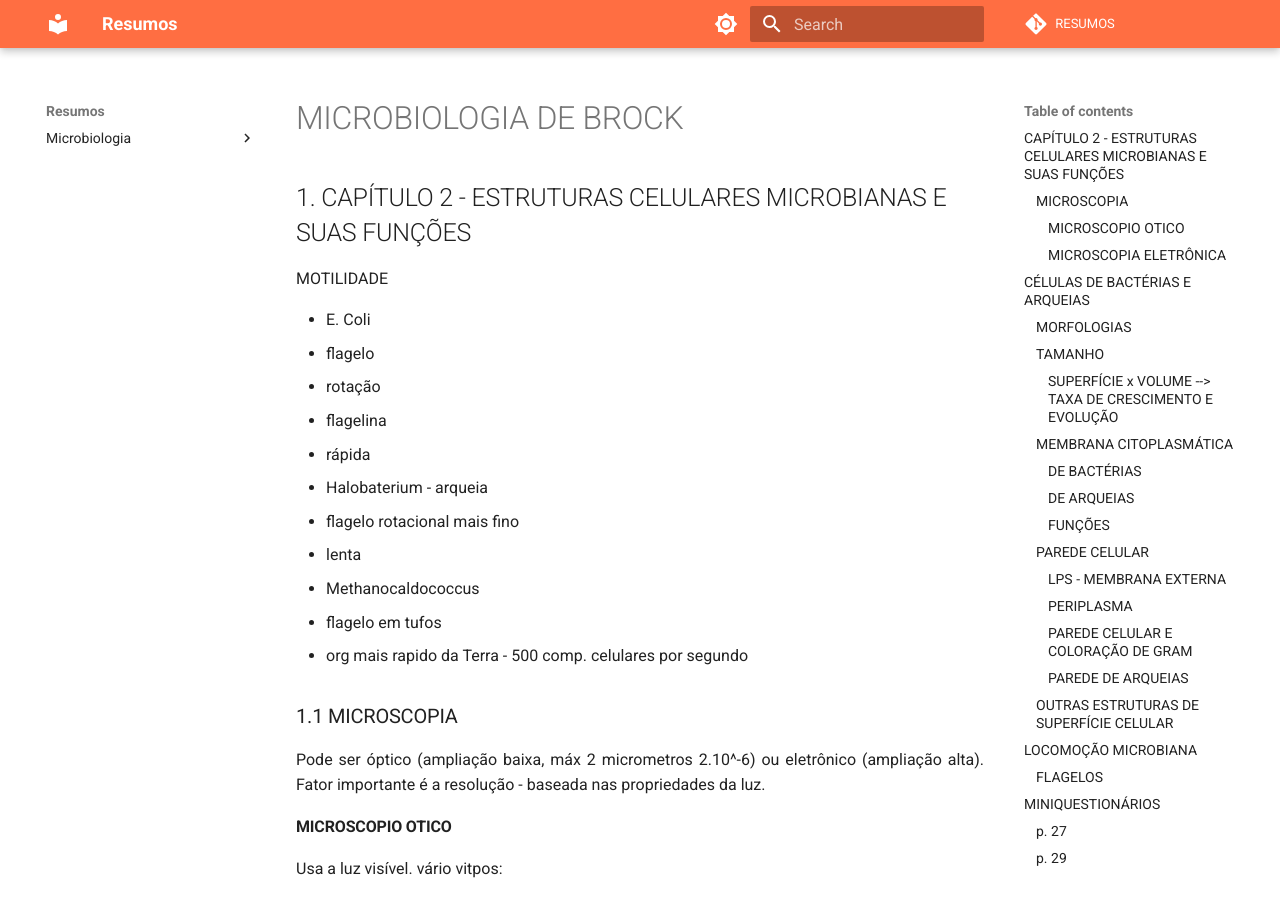
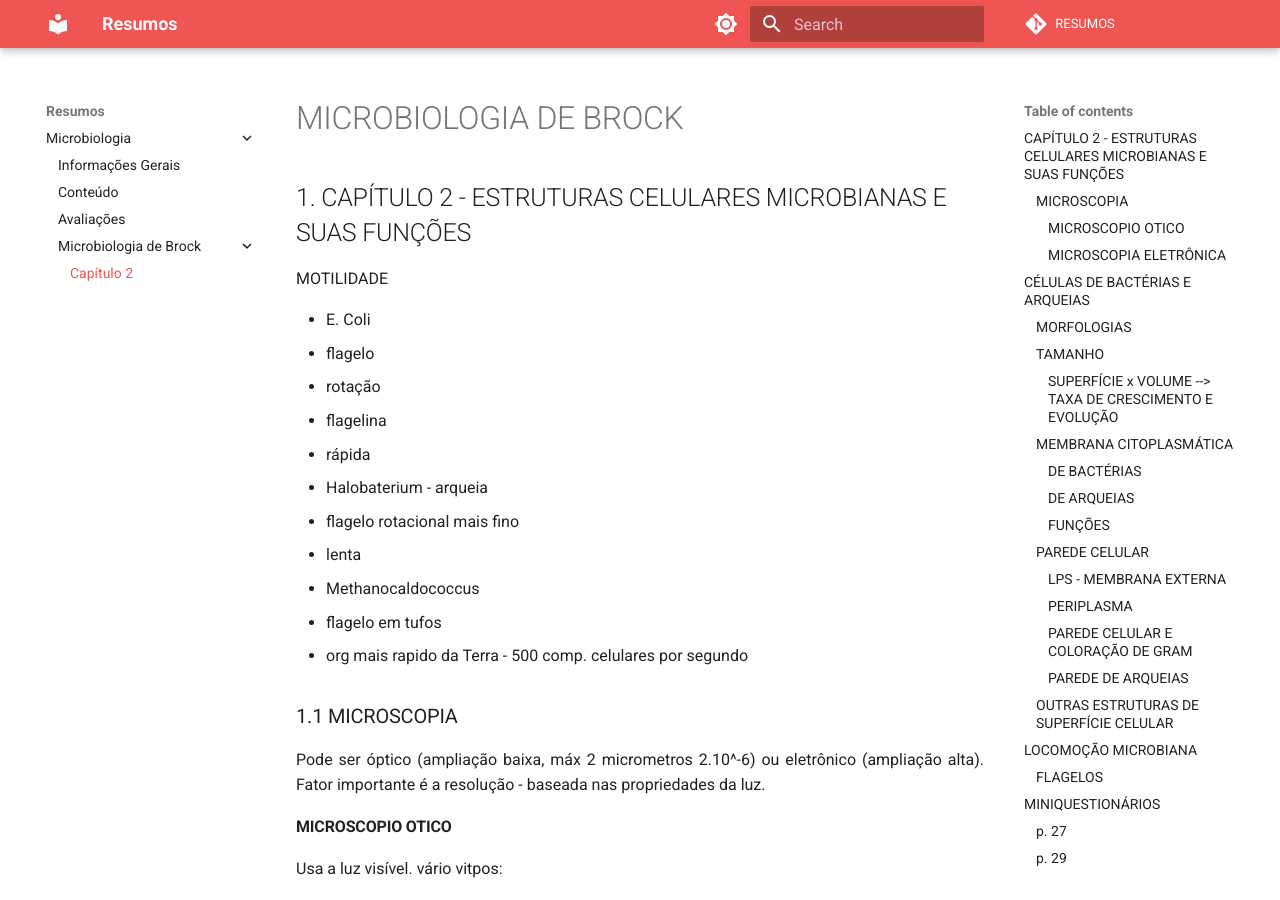
Before and after one commit to luhm/microbiologia, an MkDocs documentation site: the page built from docs/microbiologia/m4d2_microbiologia_de_brock_2.md, in a window 1280 px wide and 900 px high. Built offline with MkDocs 1.6.1 and Material for MkDocs 9.7.7, drawn with Linux system fonts in a browser that asks for light colours; comment, search, counter and statistics services are not loaded.

Commit message:
cor teste

```diff
--- a/mkdocs.yml
+++ b/mkdocs.yml
@@ -1,7 +1,7 @@
 site_name: Resumos
 copyright: 2023 Luiza H. Moretti
 repo_name: RESUMOS
-repo_url: https://github.com/nszchagas/RESUMOS
+repo_url: https://luhm.github.io/microbiologia/
 
 theme:
   name: material
@@ -15,7 +15,7 @@ theme:
   palette:
     - media: "(prefers-color-scheme: light)"
       scheme: default
-      primary: deep orange
+      primary: red
       accent: amber
       toggle:
         icon: material/brightness-7
@@ -23,7 +23,7 @@ theme:
 
     - media: "(prefers-color-scheme: dark)"
       scheme: slate
-      primary: deep orange
+      primary: orange
       toggle:
         icon: material/brightness-4
         name: Light mode
@@ -43,4 +43,4 @@ nav:
     - Conteúdo: microbiologia/micro_conteudo.md
     - Avaliações: microbiologia/micro_avaliacoes.md
     - Microbiologia de Brock:
-      - Capítulo 2: microbiologia/m4d2_microbiologiade_brock_2.md
+      - Capítulo 2: microbiologia/m4d2_microbiologia_de_brock_2.md
```
